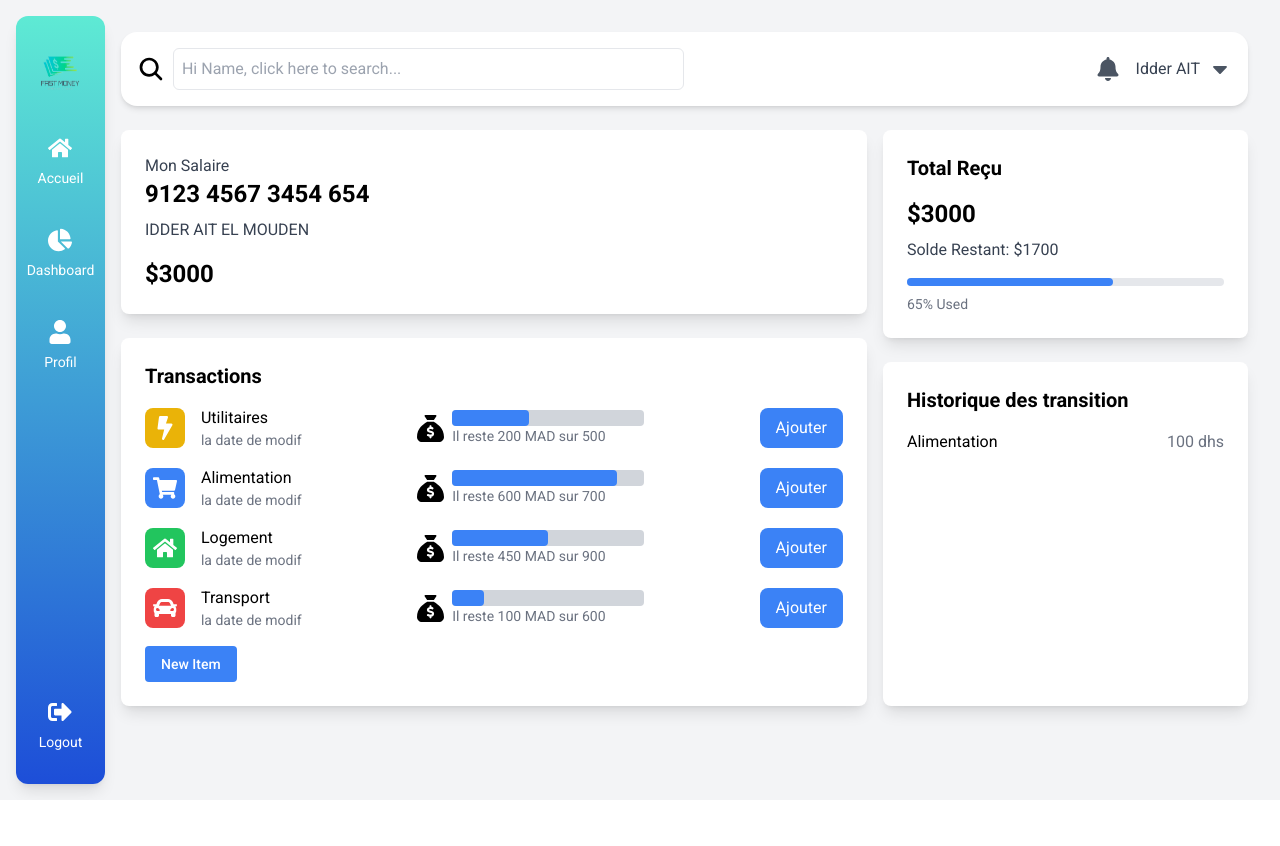
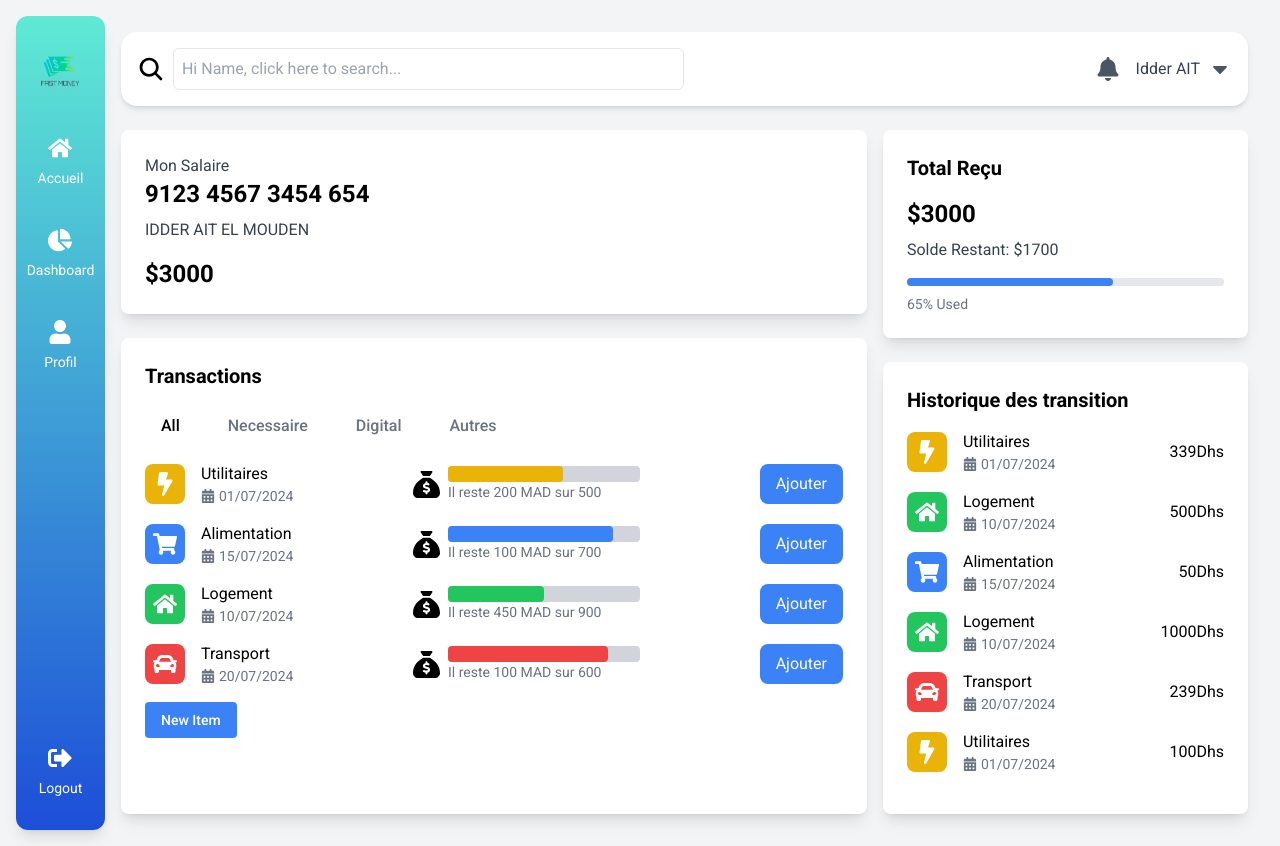
Before and after one commit to IDDER29/Full-Stack-Application-MyFinance, a React (Vite) app in the folder client/: page /home in a window 1280 px wide. Before the commit the page ends 800 px from the top, so only its background shows below. Built offline with nearby package versions, Linux system fonts and the light colour scheme.

Commit message:
update the Historique des transition styling and logic

```diff
--- a/client/src/components/Layout/Transactions.jsx
+++ b/client/src/components/Layout/Transactions.jsx
@@ -1,13 +1,68 @@
-import React from "react";
-
+import React, { useState } from "react";
 import TransactionItems from "./TransactionsItems";
 import Example from "./NewCategoryItem";
+
 const Transactions = ({ open, setOpen }) => {
+  const [selectedCategory, setSelectedCategory] = useState("All");
+
+  const categories = ["All", "Necessaire", "Digital", "Autres"];
+  const transactions = [
+    {
+      category: "Necessaire",
+      remaining: 200,
+      total: 500,
+      lastUpdate: "01/07/2024",
+    },
+    {
+      category: "Digital",
+      remaining: 600,
+      total: 700,
+      lastUpdate: "15/07/2024",
+    },
+    {
+      category: "Necessaire",
+      remaining: 450,
+      total: 900,
+      lastUpdate: "10/07/2024",
+    },
+    {
+      category: "Autres",
+      remaining: 100,
+      total: 600,
+      lastUpdate: "20/07/2024",
+    },
+  ];
+
+  const filteredTransactions =
+    selectedCategory === "All"
+      ? transactions
+      : transactions.filter(
+          (transaction) => transaction.category === selectedCategory
+        );
+
   return (
     <div className="bg-white p-6 rounded-lg shadow-lg flex-1">
       <h2 className="text-xl font-bold mb-4">Transactions</h2>
-      {/* Repeat for each transaction */}
-      <TransactionItems open={open} setOpen={setOpen} />
+
+      <div className="flex space-x-4 mb-4">
+        {categories.map((category) => (
+          <button
+            key={category}
+            onClick={() => setSelectedCategory(category)}
+            className={`px-4 py-2 font-medium ${
+              selectedCategory === category ? "text-bold" : "text-gray-500"
+            }`}
+          >
+            {category}
+          </button>
+        ))}
+      </div>
+
+      <TransactionItems
+        transactions={filteredTransactions}
+        open={open}
+        setOpen={setOpen}
+      />
       <Example />
     </div>
   );
--- a/client/src/components/Layout/TransactionsItems.jsx
+++ b/client/src/components/Layout/TransactionsItems.jsx
@@ -1,9 +1,12 @@
-import React from "react";
-import { FaBolt, FaShoppingCart, FaHome, FaCar } from "react-icons/fa";
+import React, { useState } from "react";
+import {
+  FaBolt,
+  FaShoppingCart,
+  FaHome,
+  FaCar,
+  FaCalendarAlt,
+} from "react-icons/fa";
 import { FaSackDollar } from "react-icons/fa6";
-
-import { FontAwesomeIcon } from "@fortawesome/react-fontawesome";
-//import { faSackDollar } from "@fortawesome/free-solid-svg-icons";
 
 // Define a mapping between categories and icons
 const iconMap = {
@@ -23,15 +26,37 @@ const bgColorClassMap = {
 
 // Sample transaction data
 const transactions = [
-  { category: "Utilitaires", remaining: 200, total: 500 },
-  { category: "Alimentation", remaining: 600, total: 700 },
-  { category: "Logement", remaining: 450, total: 900 },
-  { category: "Transport", remaining: 100, total: 600 },
+  {
+    category: "Utilitaires",
+    remaining: 200,
+    total: 500,
+    lastUpdate: "01/07/2024",
+  },
+  {
+    category: "Alimentation",
+    remaining: 100,
+    total: 700,
+    lastUpdate: "15/07/2024",
+  },
+  {
+    category: "Logement",
+    remaining: 450,
+    total: 900,
+    lastUpdate: "10/07/2024",
+  },
+  {
+    category: "Transport",
+    remaining: 100,
+    total: 600,
+    lastUpdate: "20/07/2024",
+  },
 ];
 
 const TransactionItem = ({ transaction, open, setOpen }) => {
-  const { category, remaining, total } = transaction;
+  const { category, remaining, total, lastUpdate } = transaction;
   const bgColorClass = bgColorClassMap[category];
+  const filledAmount = total - remaining;
+  const fillPercentage = (filledAmount / total) * 100;
 
   return (
     <div className="flex justify-between items-center mb-4">
@@ -41,20 +66,20 @@ const TransactionItem = ({ transaction, open, setOpen }) => {
         </div>
         <div>
           <div>{category}</div>
-          <div className="text-sm text-gray-500">la date de modif</div>
+          <div className="flex items-center text-sm text-gray-500">
+            <FaCalendarAlt className="mr-1" /> {lastUpdate}
+          </div>
         </div>
       </div>
       <div className="flex items-center gap-2">
         <div>
-          {" "}
           <FaSackDollar size={27} />
         </div>
-
         <div>
           <div className="relative w-48 h-4 bg-gray-300 rounded">
             <div
-              className="absolute top-0 left-0 h-4 bg-blue-500 rounded"
-              style={{ width: `${(remaining / total) * 100}%` }}
+              className={`absolute top-0 left-0 h-4 ${bgColorClass} rounded`}
+              style={{ width: `${fillPercentage}%` }}
             ></div>
           </div>
           <div className="text-sm text-gray-500">
--- a/client/src/components/Layout/TransitionHistorique.jsx
+++ b/client/src/components/Layout/TransitionHistorique.jsx
@@ -1,16 +1,110 @@
-import React from "react";
+import React, { useState } from "react";
+import {
+  FaBolt,
+  FaShoppingCart,
+  FaHome,
+  FaCar,
+  FaCalendarAlt,
+} from "react-icons/fa";
+import { FaSackDollar } from "react-icons/fa6";
 
+// Define a mapping between categories and icons
+const iconMap = {
+  Utilitaires: <FaBolt size={24} color="white" />,
+  Alimentation: <FaShoppingCart size={24} color="white" />,
+  Logement: <FaHome size={24} color="white" />,
+  Transport: <FaCar size={24} color="white" />,
+};
+
+// Define a mapping between categories and colors
+const bgColorClassMap = {
+  Utilitaires: "bg-yellow-500",
+  Alimentation: "bg-blue-500",
+  Logement: "bg-green-500",
+  Transport: "bg-red-500",
+};
+
+// Sample transaction data
+const transactions = [
+  {
+    category: "Utilitaires",
+    remaining: 200,
+    total: 500,
+    lastUpdate: "01/07/2024",
+    monton: 339,
+  },
+  {
+    category: "Logement",
+    remaining: 450,
+    total: 900,
+    lastUpdate: "10/07/2024",
+    monton: 500,
+  },
+  {
+    category: "Alimentation",
+    remaining: 100,
+    total: 700,
+    lastUpdate: "15/07/2024",
+    monton: 50,
+  },
+  {
+    category: "Logement",
+    remaining: 450,
+    total: 900,
+    lastUpdate: "10/07/2024",
+    monton: 1000,
+  },
+  {
+    category: "Transport",
+    remaining: 100,
+    total: 600,
+    lastUpdate: "20/07/2024",
+    monton: 239,
+  },
+  {
+    category: "Utilitaires",
+    remaining: 200,
+    total: 500,
+    lastUpdate: "01/07/2024",
+    monton: 100,
+  },
+];
+
+const TransactionItem = ({ transaction }) => {
+  const { category, remaining, total, lastUpdate, monton } = transaction;
+  const bgColorClass = bgColorClassMap[category];
+  const filledAmount = total - remaining;
+  const fillPercentage = (filledAmount / total) * 100;
+
+  return (
+    <div className="flex justify-between items-center mb-4">
+      <div className="flex items-center">
+        <div className={`p-2 rounded-lg mr-4 ${bgColorClass}`}>
+          {iconMap[category]}
+        </div>
+        <div>
+          <div>{category}</div>
+          <div className="flex items-center text-sm text-gray-500">
+            <FaCalendarAlt className="mr-1" /> {lastUpdate}
+          </div>
+        </div>
+      </div>
+
+      <h2>{monton}Dhs</h2>
+    </div>
+  );
+};
 const TransitionHistorique = () => {
   return (
     <div className="bg-white p-6 rounded-lg shadow-lg flex-1">
       <h2 className="text-xl font-bold mb-4">Historique des transition</h2>
       <div>
-        {/* Repeat for each history item */}
-        <div className="flex justify-between items-center mb-4">
-          <div>Alimentation</div>
-          <div className="text-gray-500">100 dhs</div>
+        {/* Add more history items similarly */}
+        <div>
+          {transactions.map((transaction, index) => (
+            <TransactionItem key={index} transaction={transaction} />
+          ))}
         </div>
-        {/* Add more history items similarly */}
       </div>
     </div>
   );
```
